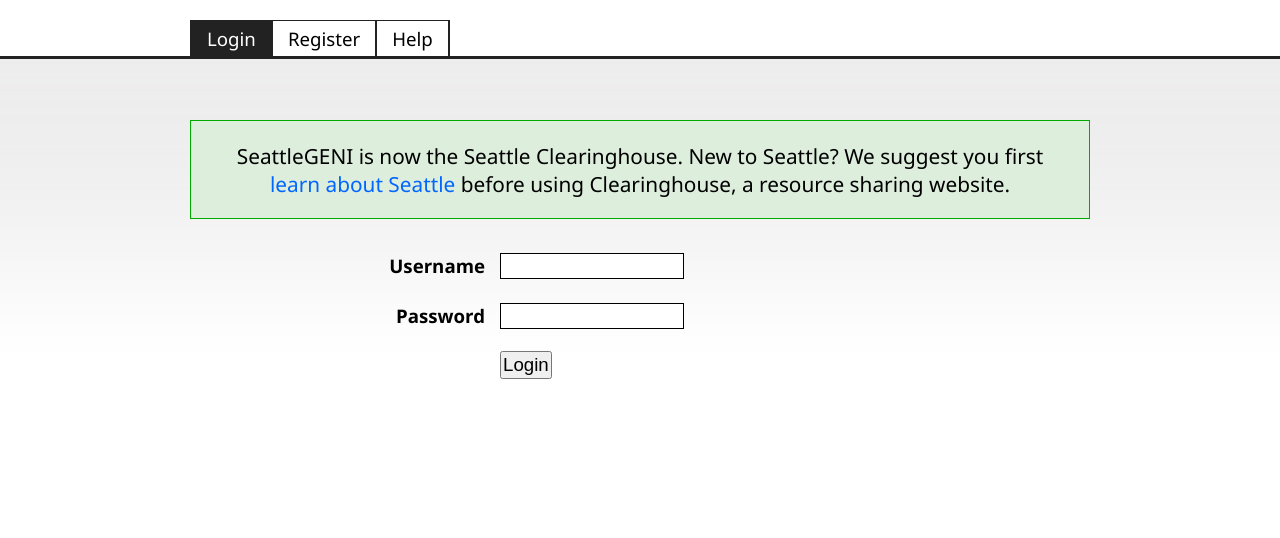
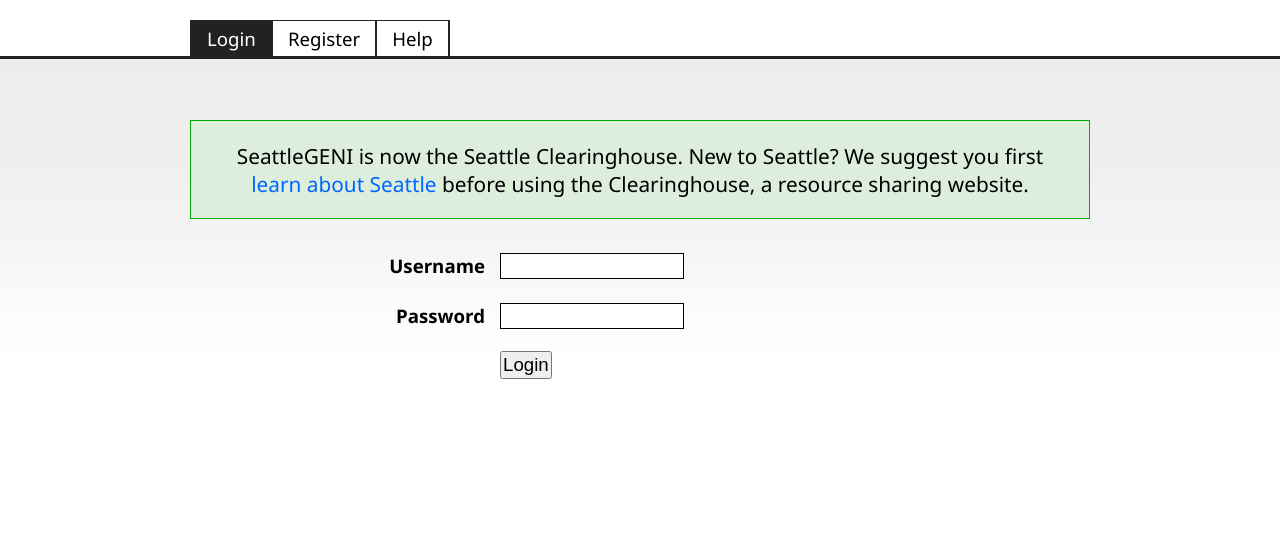
Before and after one commit to aOlmo/clearinghouse, a Django app: template website/html/templates/accounts/login.html in a window 1280 px wide. Shown: the part 95-633 px from the top of the page. Run offline with Django 3.2, Linux system fonts and the light colour scheme; the template is opened without the code that fills it, so the values that code supplies are empty, except form fields; tables that the repository leaves empty hold one stand-in row (values such as "Sample post"); form fields are guessed from the names that the template uses.

Commit message:
Fixed wording on login.html

```diff
--- a/website/html/templates/accounts/login.html
+++ b/website/html/templates/accounts/login.html
@@ -19,7 +19,7 @@
 		  <div id="learn-about-seattle">
 		    SeattleGENI is now the Seattle Clearinghouse. New to Seattle? We suggest you first
 		    <a href="https://seattle.cs.washington.edu/">learn about Seattle</a>
-		    before using Clearinghouse, a resource sharing website.
+		    before using the Clearinghouse, a resource sharing website.
 		  </div>
 
 		  <form method="post" action="{% url login %}">
```
